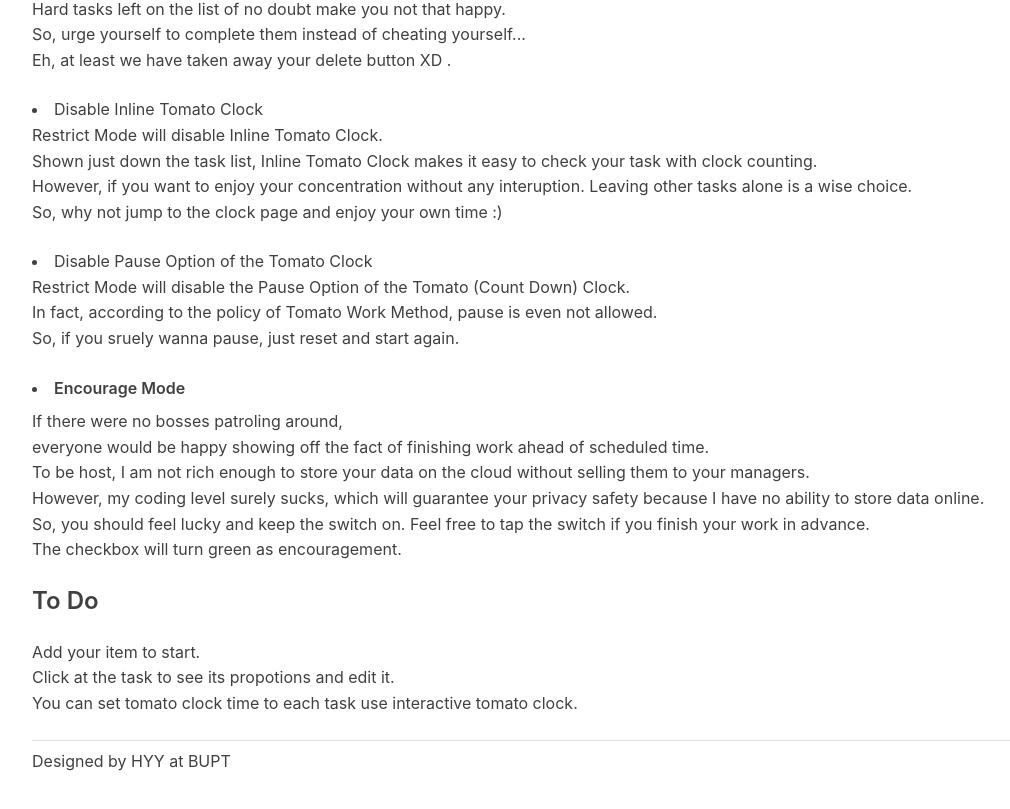
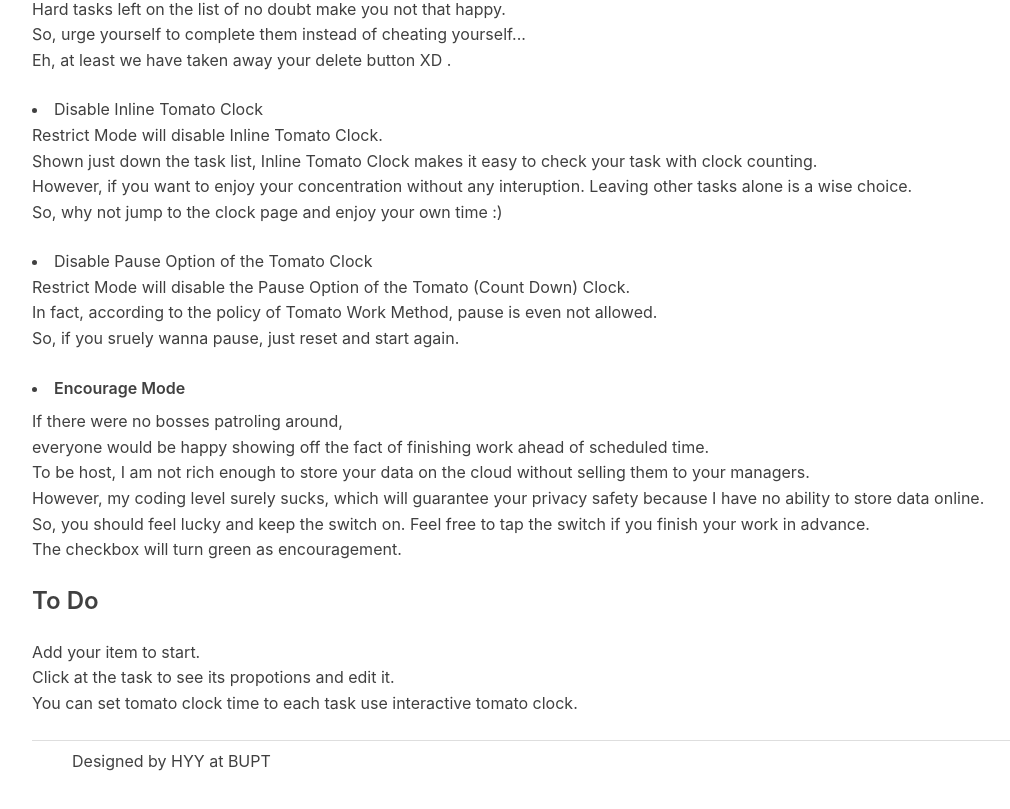
Before and after one commit to hoyipyik/workdash, a React (Create React App) app: page /about in a window 1280 px wide. Shown: the part 400-1209 px from the top of the page, without its empty margins (40-1050 px from the left). Built offline with nearby package versions, Linux system fonts and the light colour scheme.

Commit message:
change foot about

```diff
--- a/src/Component/About.js
+++ b/src/Component/About.js
@@ -65,7 +65,7 @@ class About extends Component {
                 {/* <h4>Clock</h4> */}
 
                 <hr/>
-                <p>Designed by HYY at BUPT</p>
+                <dd>Designed by HYY at BUPT</dd>
                 <br/>
             </div>
         );
```
